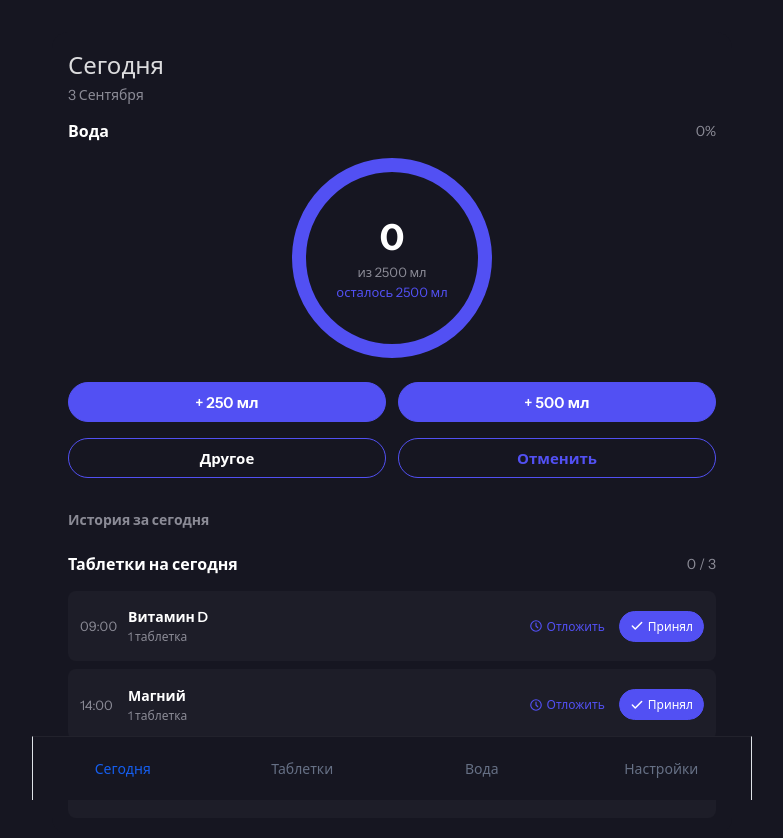
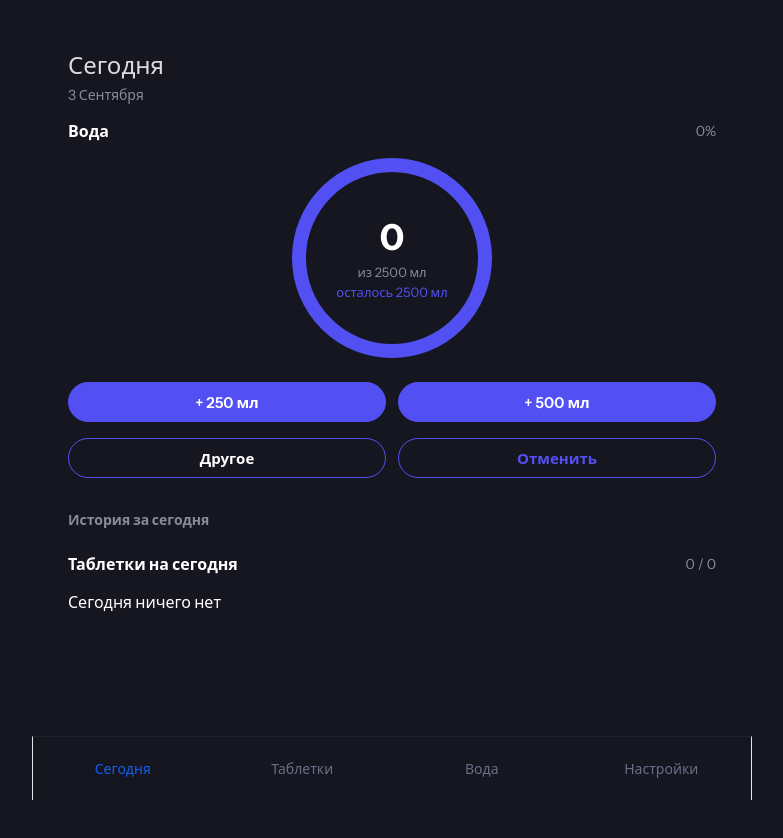
Before and after one commit to VadimRuslanch/Water-Pills, a React (Vite) app: page / in a window 1280 px wide. Shown: the top 838 px of the page, without its empty margins (248-1031 px from the left). After the commit the page ends 800 px from the top, so only its background shows below. Built offline with nearby package versions, Linux system fonts and the light colour scheme.

Commit message:
Релиз 0.11

```diff
--- a/src/pages/today/ui/TodayPage.tsx
+++ b/src/pages/today/ui/TodayPage.tsx
@@ -1,14 +1,18 @@
 import { useState } from "react";
 import { useWaterStore } from "../../../entities/water/model";
 import { format } from "date-fns";
+import { useMedicationStore } from "../../../entities/medication/model";
 
 
 export function TodayPage() {
  const entries = useWaterStore((state) => state.entries);
  const amount = entries.reduce((total, entry) => total + entry.amount, 0);
  const goal = useWaterStore((state) => state.goal);
+ const remaining = Math.max(goal - amount, 0);
+ const percent = goal > 0 ? Math.min(Math.round((amount / goal) * 100), 100) : 0;
  const addWater = useWaterStore((state) => state.addWater);
  const removeWaterEntry = useWaterStore((state) => state.removeWaterEntry);
+ const medications = useMedicationStore((state) => state.medications);
  const [isModalOpen, setIsModalOpen] = useState(false);
  const [customAmount, setCustomAmount] = useState("");
 
@@ -22,7 +26,7 @@ export function TodayPage() {
       <div>
         <div className="today-section-header">
           <span className="today-section-title">Вода</span>
-          <span className="today-percent">0%</span>
+          <span className="today-percent">{percent}%</span>
         </div>
 
         <div className="today-circle-wrap">
@@ -32,7 +36,7 @@ export function TodayPage() {
           <div className="today-circle-text">
             <span className="today-amount">{amount}</span>
             <span className="today-total">из {goal} мл</span>
-            <span className="today-left">осталось 2500 мл</span>
+            <span className="today-left">осталось {remaining} мл</span>
           </div>
         </div>
 
@@ -84,15 +88,19 @@ export function TodayPage() {
       <div>
         <div className="today-section-header">
           <span className="today-section-title">Таблетки на сегодня</span>
-          <span className="today-count">0 / 3</span>
+          <span className="today-count">0 / {medications.length}</span>
         </div>
+        {medications.length === 0 ? (
+          <p className="today-empty">Сегодня ничего нет</p>
+        ) : (
           <ul className="today-pills-list">
-          <li className="today-pill-item">
+            {medications.map((medication) => (
+              <li key={medication.id} className="today-pill-item">
                 <div className="today-pill-info">
-              <span className="today-pill-time">09:00</span>
+                  <span className="today-pill-time">{medication.time}</span>
                   <div className="today-pill-text">
-                <span className="today-pill-name">Витамин D</span>
-                <span className="today-pill-dose">1 таблетка</span>
+                    <span className="today-pill-name">{medication.name}</span>
+                    <span className="today-pill-dose">{medication.dosage}</span>
                   </div>
                 </div>
                 <div className="today-pill-actions">
@@ -131,97 +139,9 @@ export function TodayPage() {
                   </button>
                 </div>
               </li>
-
-          <li className="today-pill-item">
-            <div className="today-pill-info">
-              <span className="today-pill-time">14:00</span>
-              <div className="today-pill-text">
-                <span className="today-pill-name">Магний</span>
-                <span className="today-pill-dose">1 таблетка</span>
-              </div>
-            </div>
-            <div className="today-pill-actions">
-              <button className="today-btn-ghost">
-                <svg
-                  className="today-btn-icon"
-                  viewBox="0 0 24 24"
-                  fill="none"
-                  stroke="currentColor"
-                  strokeWidth="2"
-                >
-                  <circle cx="12" cy="12" r="9" strokeLinecap="round" />
-                  <path
-                    d="M12 7v5l3 3"
-                    strokeLinecap="round"
-                    strokeLinejoin="round"
-                  />
-                </svg>
-                Отложить
-              </button>
-              <button className="today-btn-small">
-                <svg
-                  className="today-btn-icon"
-                  viewBox="0 0 24 24"
-                  fill="none"
-                  stroke="currentColor"
-                  strokeWidth="2.5"
-                >
-                  <path
-                    d="M4 12l5 5L20 6"
-                    strokeLinecap="round"
-                    strokeLinejoin="round"
-                  />
-                </svg>
-                Принял
-              </button>
-            </div>
-          </li>
-
-          <li className="today-pill-item">
-            <div className="today-pill-info">
-              <span className="today-pill-time">21:00</span>
-              <div className="today-pill-text">
-                <span className="today-pill-name">Магний</span>
-                <span className="today-pill-dose">1 таблетка</span>
-              </div>
-            </div>
-            <div className="today-pill-actions">
-              <button className="today-btn-ghost">
-                <svg
-                  className="today-btn-icon"
-                  viewBox="0 0 24 24"
-                  fill="none"
-                  stroke="currentColor"
-                  strokeWidth="2"
-                >
-                  <circle cx="12" cy="12" r="9" strokeLinecap="round" />
-                  <path
-                    d="M12 7v5l3 3"
-                    strokeLinecap="round"
-                    strokeLinejoin="round"
-                  />
-                </svg>
-                Отложить
-              </button>
-              <button className="today-btn-small">
-                <svg
-                  className="today-btn-icon"
-                  viewBox="0 0 24 24"
-                  fill="none"
-                  stroke="currentColor"
-                  strokeWidth="2.5"
-                >
-                  <path
-                    d="M4 12l5 5L20 6"
-                    strokeLinecap="round"
-                    strokeLinejoin="round"
-                  />
-                </svg>
-                Принял
-              </button>
-            </div>
-          </li>
+            ))}
           </ul>
+        )}
         {isModalOpen && (
           <div className="today-modal-overlay">
             <div className="today-modal">
```
Lines whose indentation alone changed are shown as unchanged.
